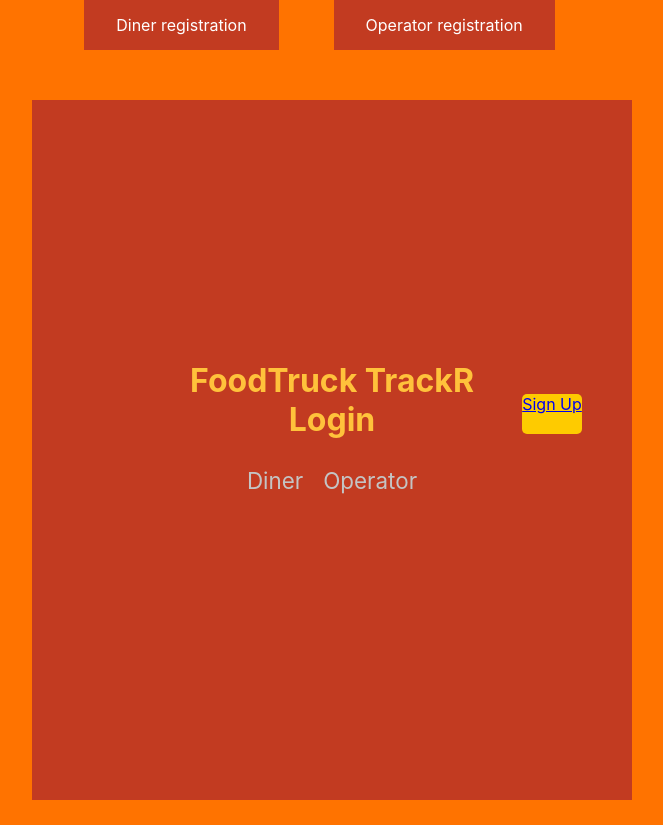
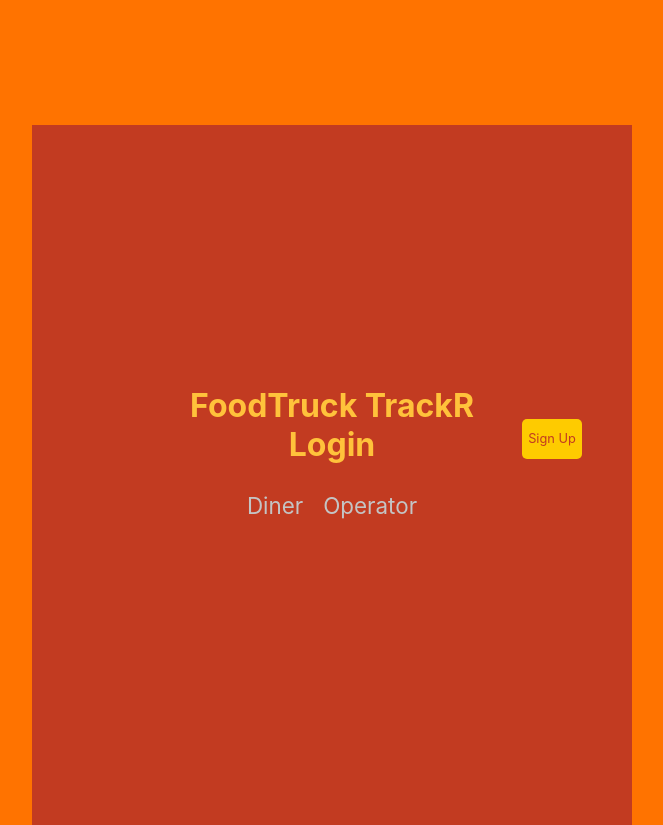
Before and after one commit to BW-FoodTruck-TrackR-1/Front-End, a React (Create React App) app in the folder foodtruck-trackr/: page /login in a window 1280 px wide. Shown: the whole page, without its empty margins (308-971 px from the left). Before the commit the page ends 800 px from the top, so only its background shows below. Built offline with nearby package versions, Linux system fonts and the light colour scheme.

Commit message:
commiting for pull from master - 2

```diff
--- a/foodtruck-trackr/src/App.js
+++ b/foodtruck-trackr/src/App.js
@@ -33,7 +33,9 @@ function App() {
 
   return (
     <div className="App">
-      <Register use={use} />
+      <Route path="/register">
+        <Register use={use} />
+      </Route>
       <Route path="/login">
         <Login />
       </Route>
--- a/foodtruck-trackr/src/components/Login.js
+++ b/foodtruck-trackr/src/components/Login.js
@@ -15,7 +15,7 @@ const H2 = styled.h2`
 `;
 const Form = styled.form`
   margin: auto;
-  margin-top: 50px;
+  margin-top: 125px;
   padding: 50px;
   width: 500px;
   height: 600px;
@@ -42,15 +42,6 @@ const Button = styled.button`
   background-color: #fecb00;
   border-radius: 5px;
 `;
-const StyledLink2 = styled(Link)`
-  height: 40px;
-  width: 60px;
-  background-color: #fecb00;
-  border-radius: 5px;
-  position: relative;
-  left: 220px;
-  bottom: 100px;
-`;
 const Input = styled.input`
   height: 20px;
   width: 200px;
@@ -65,6 +56,23 @@ const StyledLink = styled(Link)`
   font-size: 1.4rem;
   color: #c4c4c4;
   margin: 10px;
+`;
+const StyledLink2 = styled(Link)`
+  text-decoration: none;
+  text-align: center;
+  display: flex;
+  flex-direction: column;
+  justify-content: center;
+  align-items: center;
+  font-size: 0.8rem;
+  color: #c23b21;
+  height: 40px;
+  width: 60px;
+  background-color: #fecb00;
+  border-radius: 5px;
+  position: relative;
+  left: 220px;
+  bottom: 100px;
 `;
 
 function Login(props) {
@@ -89,19 +97,25 @@ function Login(props) {
     e.preventDefault();
     let value =
       e.target.type === "checkbox" ? e.target.checked : e.target.value;
-    setDiner({
-      ...diner,
-      [e.target.name]: value,
-    });
+    setDiner(
+      {
+        ...diner,
+        [e.target.name]: value,
+      },
+      console.log("diner value:", diner)
+    );
   };
   const changeHandlerOperator = (e) => {
     e.preventDefault();
     let value =
       e.target.type === "checkbox" ? e.target.checked : e.target.value;
-    setOperator({
-      ...operator,
-      [e.target.name]: value,
-    });
+    setOperator(
+      {
+        ...operator,
+        [e.target.name]: value,
+      },
+      console.log("operator value:", operator)
+    );
   };
 
   const formSubmit = (e) => {
@@ -197,7 +211,7 @@ function Login(props) {
               placeholder="diner"
               value={diner.diner}
               onChange={changeHandlerDiner}
-              checked={false}
+              checked={diner.diner}
             />
           </div>
         </Container>
```
